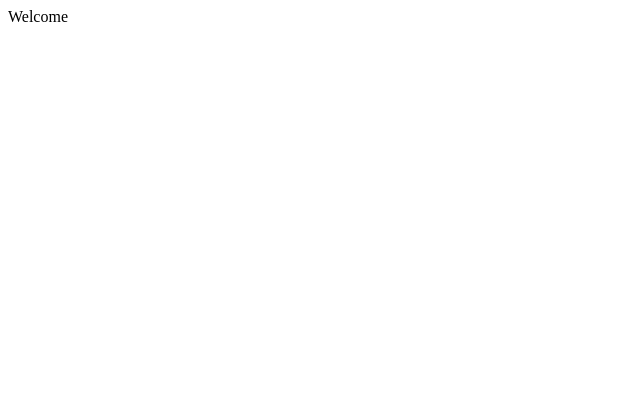
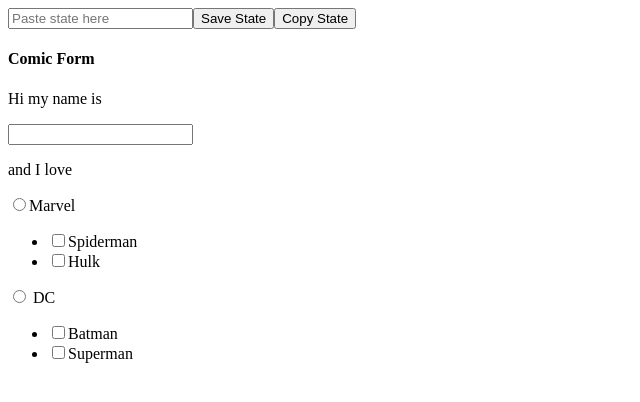
Before and after one commit to ZEPL/front-end-challenge, a React app in the folder serialize-state/: page / in a window 1280 px wide. Shown: the top 402 px of the page, without its empty margins (0-640 px from the left). Built offline with nearby package versions, Linux system fonts and the light colour scheme.

Commit message:
Implement basic layout
Create and integrate clipboard, profileform components

```diff
--- a/serialize-state/src/components/App.jsx
+++ b/serialize-state/src/components/App.jsx
@@ -1,8 +1,12 @@
 import React from 'react';
+
+import Clipboard from './Clipboard.jsx';
+import ProfileForm from './ProfileForm.jsx';
 
 const App = () => (
   <div>
-    Welcome
+    <Clipboard />
+    <ProfileForm />
   </div>
 );
 
--- /dev/null
+++ b/serialize-state/src/components/Clipboard.jsx
@@ -0,0 +1,11 @@
+import React from 'react';
+
+const Clipboard = () => (
+  <section>
+    <input placeholder="Paste state here" />
+    <button>Save State</button>
+    <button>Copy State</button>
+  </section>
+);
+
+export default Clipboard;
--- /dev/null
+++ b/serialize-state/src/components/ProfileForm.jsx
@@ -0,0 +1,26 @@
+import React from 'react';
+
+const ProfileForm = () => (
+  <section>
+    <h4>Comic Form</h4>
+    <p>Hi my name is</p>
+    <input/>
+    <p>and I love</p>
+    <div>
+      <input type="radio" name="comic" value="marvel" />Marvel
+      <ul>
+        <li><input type="checkbox" name="character" value="spidey" />Spiderman</li>
+        <li><input type="checkbox" name="character" value="hulk" />Hulk</li>
+      </ul>
+    </div>
+    <div>
+      <input type="radio" name="comic" value="dc" /> DC
+      <ul>
+        <li><input type="checkbox" name="character" value="batman" />Batman</li>
+        <li><input type="checkbox" name="character" value="superman" />Superman</li>
+      </ul>
+    </div>
+  </section>
+);
+
+export default ProfileForm;
--- a/serialize-state/src/index.jsx
+++ b/serialize-state/src/index.jsx
@@ -2,6 +2,6 @@
 import ReactDOM from 'react-dom';
 import App from './components/App.jsx';
 
-ReactDOM.render(<App/>, document.getElementById('main'));
+ReactDOM.render(<App />, document.getElementById('main'));
 
 console.log('App, initialized');
```
